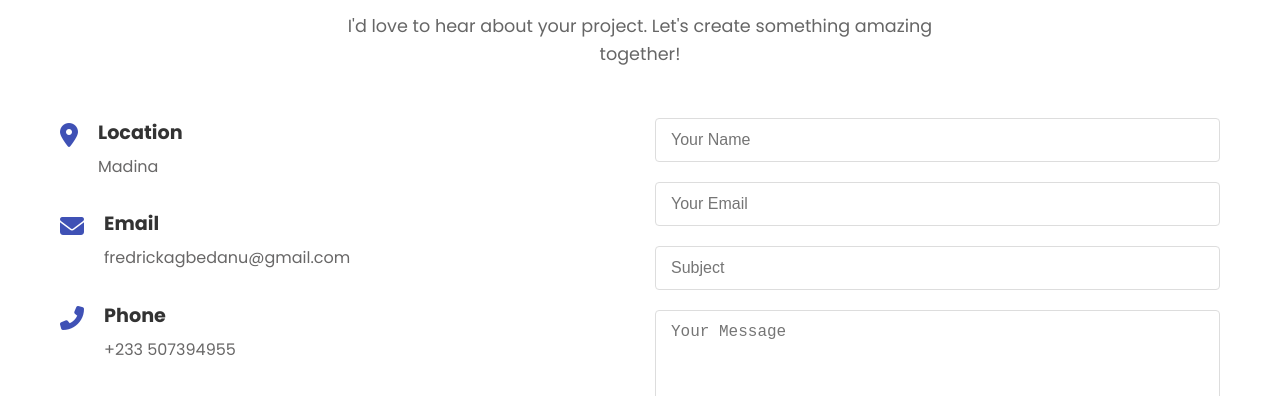
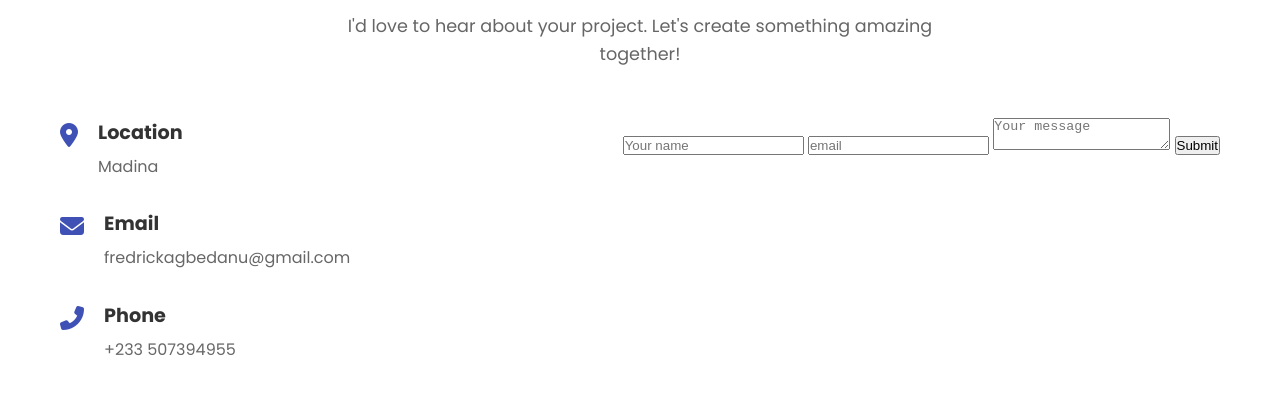
Before and after one commit to mawuleagbe1/freddrick-portfolio, a plain HTML site: page FREDRICK/index.html in a window 1280 px wide. Shown: the part 3886-4282 px from the top of the page. Drawn offline with nearby package versions, Linux system fonts and the light colour scheme.

Commit message:
Update index.html

```diff
--- a/FREDRICK/index.html
+++ b/FREDRICK/index.html
@@ -266,21 +266,25 @@
       </div>
 
       <!-- Contact Form -->
-      <form action="https://api.webforms.com/submit" method="POST" class="contact-form" netlify>
-        <div class="form-group">
-          <input type="text" name="name" placeholder="Your Name" required>
-        </div>
-        <div class="form-group">
-          <input type="email" name="email" placeholder="Your Email" required>
-        </div>
-        <div class="form-group">
-          <input type="text" name="subject" placeholder="Subject">
-        </div>
-        <div class="form-group">
-          <textarea name="message" rows="5" placeholder="Your Message" required></textarea>
-        </div>
-        <button type="submit" class="btn1">Send Message</button>
-      </form>
+      <form action="https://api.web3forms.com/submit" method="POST">
+
+    <!-- Replace with your Access Key -->
+    <input type="hidden" name="access_key" value="102152cc-a855-4a6d-a1ed-8a57de8e93ff">
+
+    <!-- Form Inputs. Each input must have a name="" attribute -->
+    <input type="text" placeholder="Your name" name="name" required>
+    <input type="email" placeholder="email" name="email" required>
+    <textarea name="message" placeholder="Your message" required></textarea>
+
+    <!-- Honeypot Spam Protection -->
+    <input type="checkbox" name="botcheck" class="hidden" style="display: none;">
+
+    <!-- Custom Confirmation / Success Page -->
+    <!-- <input type="hidden" name="redirect" value="https://mywebsite.com/thanks.html"> -->
+
+    <button type="submit">Submit</button>
+
+</form>
     </div>
   </div>
 </section>
```
